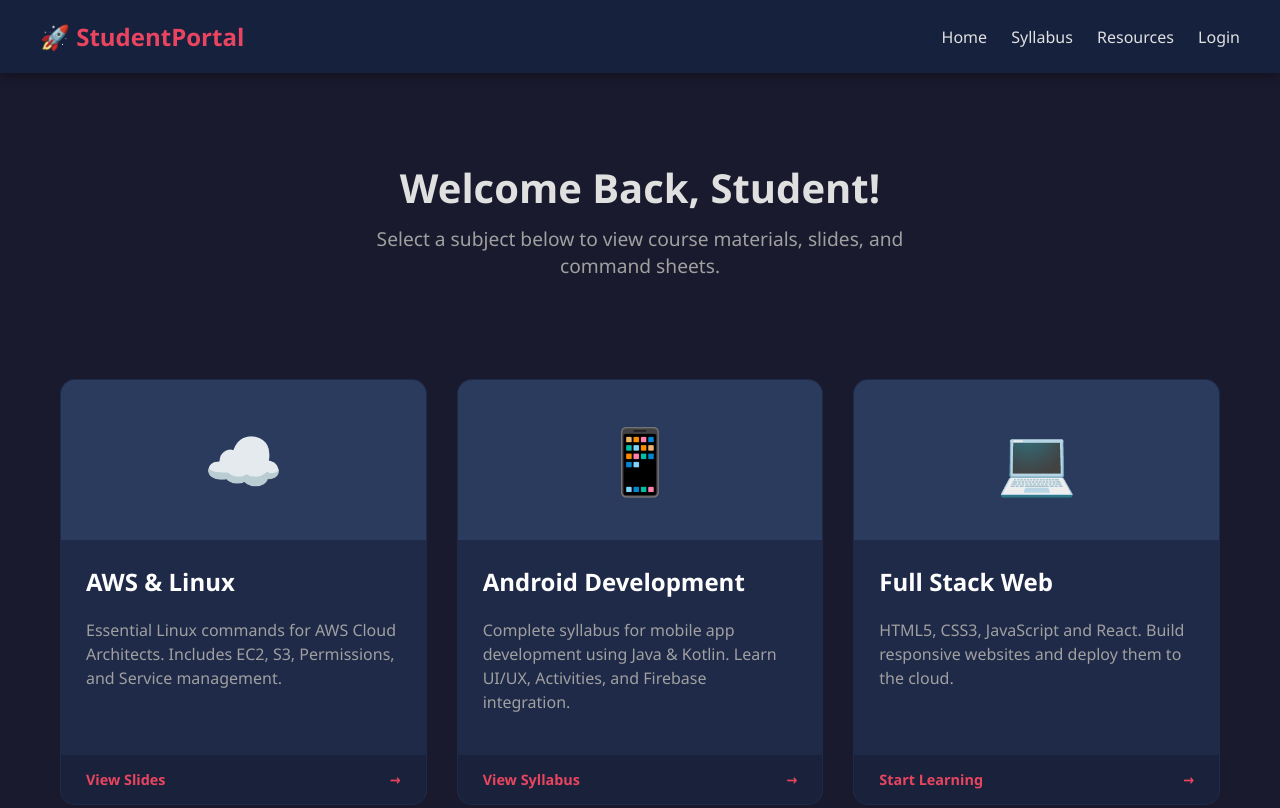
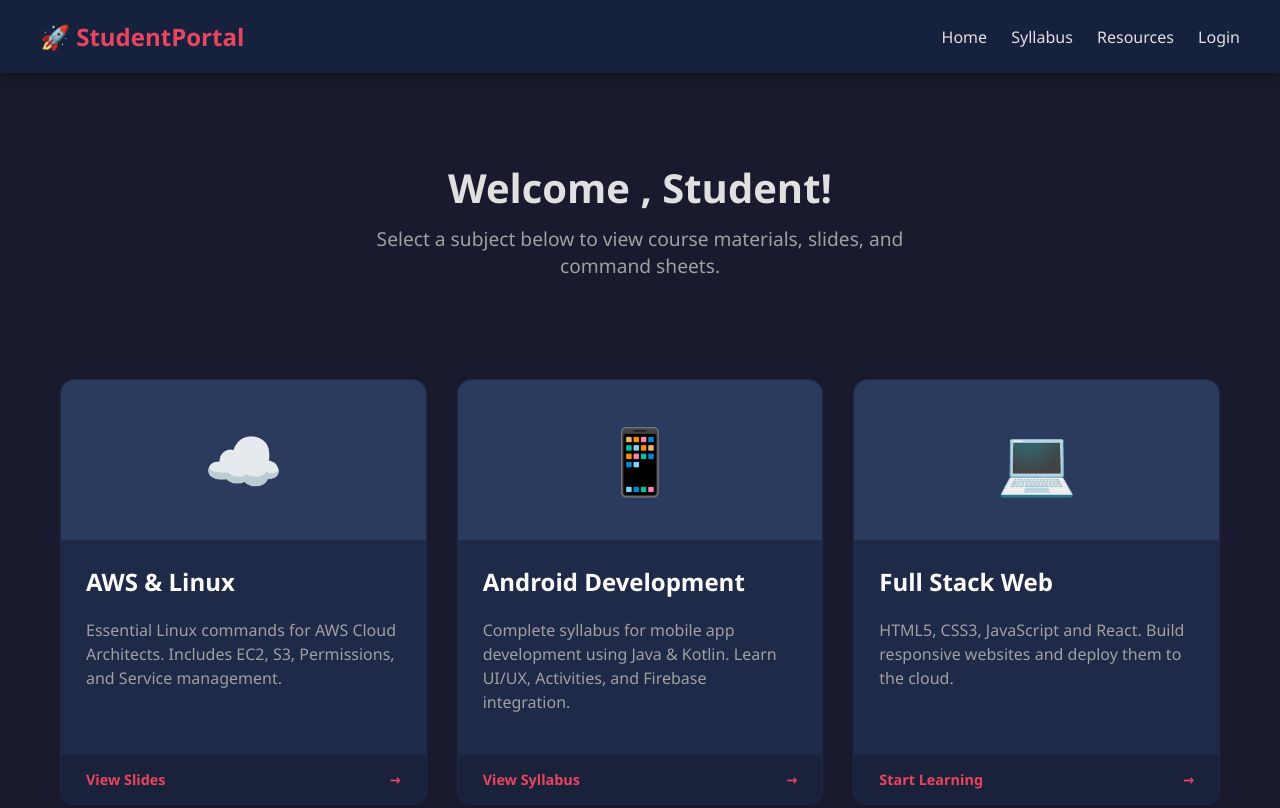
Before and after one commit to tejasshah2k19/syllabus, a plain HTML site: page index.html in a window 1280 px wide. Shown: the top 808 px of the page. Drawn offline with Linux system fonts and the light colour scheme.

Commit message:
index update

```diff
--- a/index.html
+++ b/index.html
@@ -168,7 +168,7 @@
     </header>
 
     <div class="hero">
-        <h1>Welcome Back, Student!</h1>
+        <h1>Welcome , Student!</h1>
         <p>Select a subject below to view course materials, slides, and command sheets.</p>
     </div>
 
```
